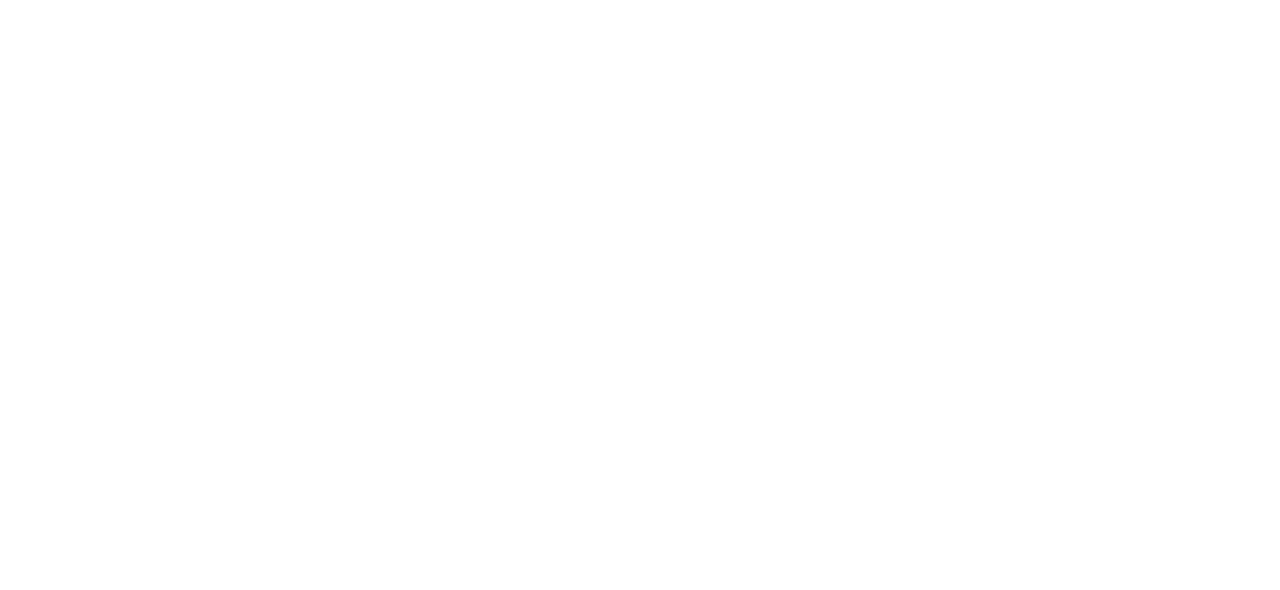
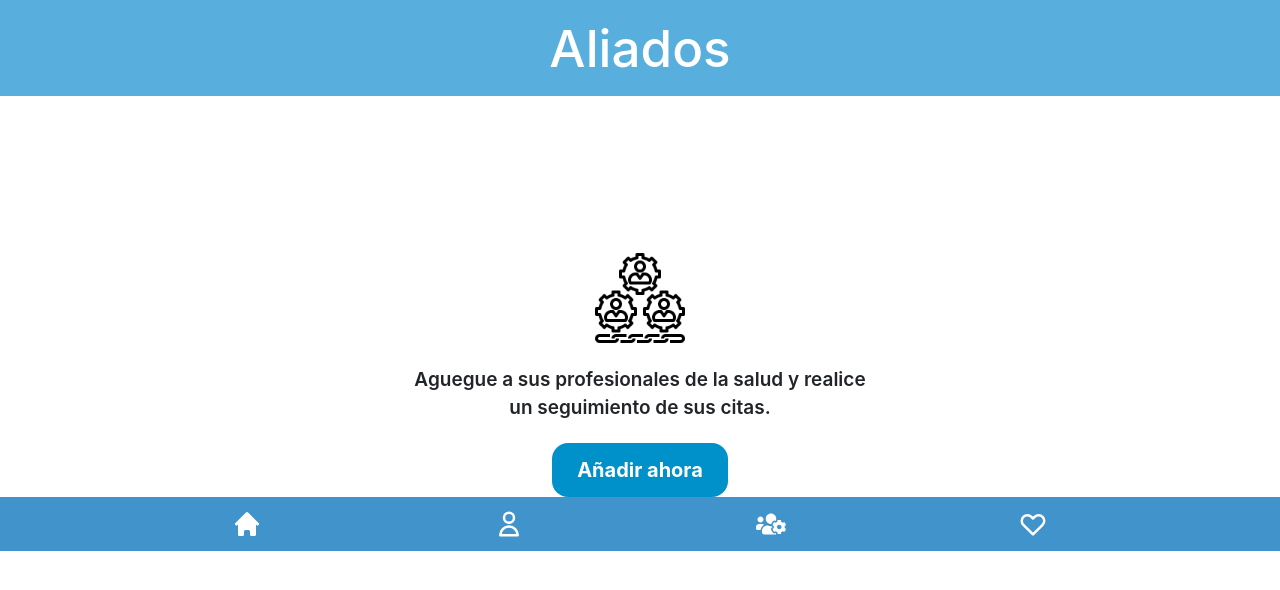
Before and after one commit to ArrascaetaFedericoIgnacio/SANVA-Proyect, a React (Vite) app in the folder client/: page /alianza in a window 1280 px wide. Before the commit this address had no page. Shown: the top 590 px of the page. Built offline with nearby package versions, Linux system fonts and the light colour scheme.

Commit message:
new-alliance

```diff
--- a/client/src/App.jsx
+++ b/client/src/App.jsx
@@ -6,6 +6,7 @@
 import { Footer } from './components/footer'
 import { Verification } from './components/Verification'
 import Tomas from './components/Tomas'
+import Alianza from './components/Alianza'
 
 
 function App () {
@@ -18,6 +19,7 @@
           <Route path="/user" element={<User />} />
           <Route path="/verification" element={<Verification />} />
           <Route path='/tomas' element={<Tomas />} />
+          <Route path='/alianza' element={<Alianza />}/>
         </Routes>
 
       </div>
--- /dev/null
+++ b/client/src/components/Alianza.jsx
@@ -0,0 +1,18 @@
+import { Footer } from "./footer"
+import alianzaIcon from "../assets/alianza.png"
+
+const Alianza = () => {
+   return (
+      <div className="h-screen flex flex-col justify-center items-center text-white">
+         <h1 className=" absolute top-0 w-full py-5 font-medium bg-[#58afdd] ">Aliados</h1>
+         <div className="flex flex-col justify-center items-center gap-5">
+            <img className="w-24 text-[#4cceac]" src={alianzaIcon} />
+            <p className="text-[19px] font-semibold w-8/12 text-[#212529]">Aguegue a sus profesionales de la salud y realice un seguimiento de sus citas.</p>
+            <button className="font-bold rounded-2xl text-xl bg-[#0091cb]">Añadir ahora</button>
+         </div>
+         <Footer />
+      </div>
+   )
+}
+
+export default Alianza
--- a/client/src/components/User.jsx
+++ b/client/src/components/User.jsx
@@ -1,10 +1,13 @@
-import React from 'react'
+import React, { useState } from 'react'
 import { FaPencilAlt } from 'react-icons/fa'
 import { Footer } from './footer'
 
 export const User = () => {
+
+  const [user, setUser] = useState(null)
+
   return (
-    <div className='h-full flex flex-col w-full text-lg font-semibold'>
+    <div className='h-full w-full text-lg font-semibold'>
       <div className='py-8 flex flex-col justify-between items-center bg-[#6abce2] text-white'>
         <img className='mt-3 rounded-full w-28' src="https://us.123rf.com/450wm/imagevectors/imagevectors1606/imagevectors160600225/58872992-blanco-perfil-de-usuario-icono-en-el-bot%C3%B3n-azul-aislado-en-blanco.jpg" alt="user" />
         <div className='flex items-center gap-2'>
@@ -13,7 +16,7 @@
         </div>
         <p>correo@dominio.com</p>
       </div>
-      <div className='flex flex-col py-9 gap-3 px-14 bg-[#58afdd] text-white'>
+      <div className='flex flex-col py-8 gap-3 px-14 bg-[#58afdd] text-white'>
         <div className='flex justify-center items-center gap-2'>
           <p>Informacion general</p>
           <FaPencilAlt />
@@ -35,7 +38,7 @@
           <p>76 Kg.</p>
         </div>
       </div>
-      <div className='px-4 py-9 bg-[#3982b8] text-white'>
+      <div className='px-4 pt-8 pb-24 bg-[#3982b8] text-white'>
         <p className='mb-3'>Informacion Medica</p>
         <div className='flex flex-col items-start px-10 gap-3'>
           <p>Enfermedades</p>
--- a/client/src/components/footer.jsx
+++ b/client/src/components/footer.jsx
@@ -1,12 +1,21 @@
 import React from 'react'
 import { HiHome, HiOutlineUser, HiOutlineHeart } from 'react-icons/hi'
+import  {FaUsersCog } from "react-icons/fa"
+import { Link } from 'react-router-dom'
 
 export const Footer = () => {
   return (
-    <div className='fixed bottom-0 xl:static w-full flex justify-evenly py-3 bg-sky-400 text-white'>
+    <div className='fixed bottom-0 xl:static w-full flex justify-evenly py-3 bg-[#4194cb] text-white'>
       <HiHome className='text-3xl'/>
-      <HiOutlineUser className='text-3xl' />
-      <HiOutlineHeart className='text-3xl' />
+      <Link to="/user">
+        <HiOutlineUser className='text-3xl' />
+      </Link>
+      <Link to="/alianza">
+        <FaUsersCog className='text-3xl' />
+      </Link>
+      <Link to="/tomas">
+        <HiOutlineHeart className='text-3xl' />
+      </Link>
     </div>
   )
 }
--- a/client/src/index.css
+++ b/client/src/index.css
@@ -26,14 +26,14 @@
 	padding: 0;
 }
 
-a {
+/* a {
 	font-weight: 500;
 	color: #646cff;
 	text-decoration: inherit;
 }
 a:hover {
 	color: #535bf2;
-}
+} */
 
 body {
 	/* margin: 0; */
@@ -73,9 +73,9 @@
 		color: #213547;
 		background-color: #ffffff;
 	}
-	a:hover {
+	/* a:hover {
 		color: #747bff;
-	}
+	} */
 	button {
 		background-color: #f9f9f9;
 	}
```
Also changed, not shown: client/src/assets/alianza.png (added).
